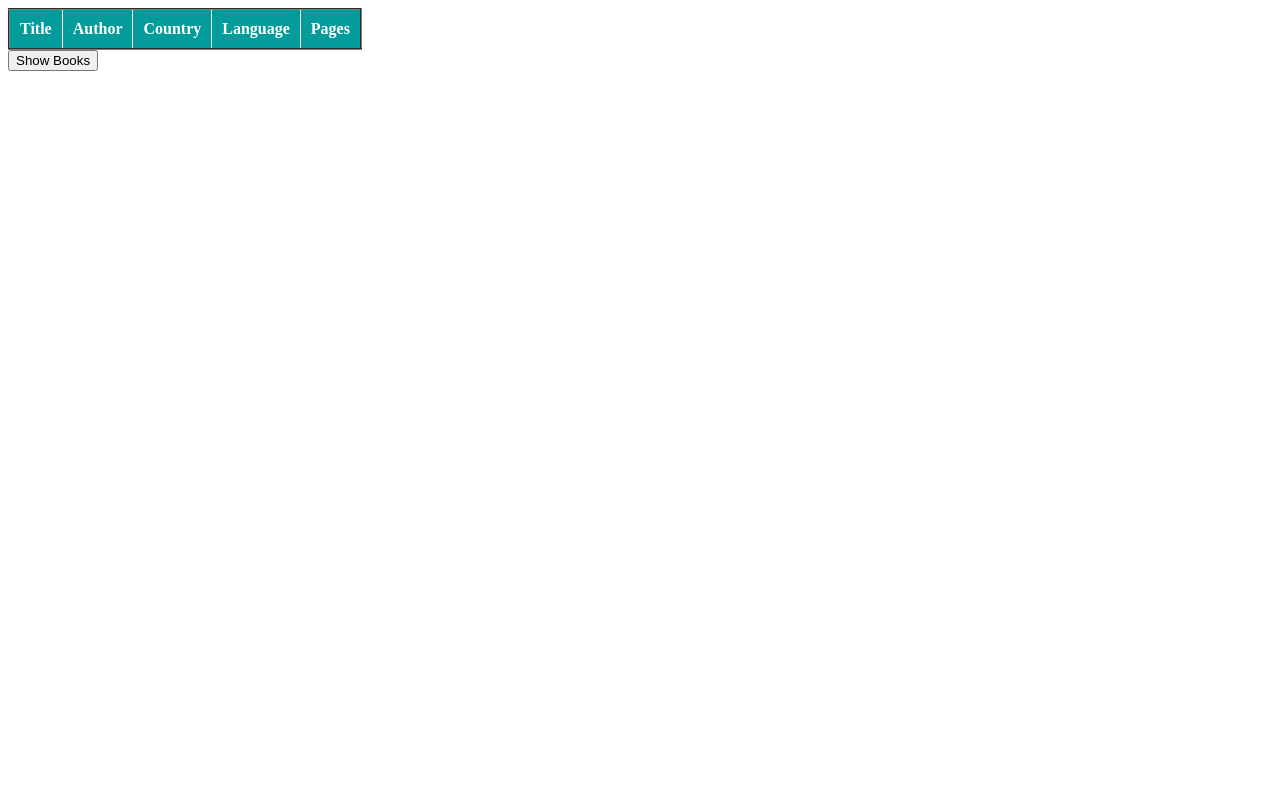
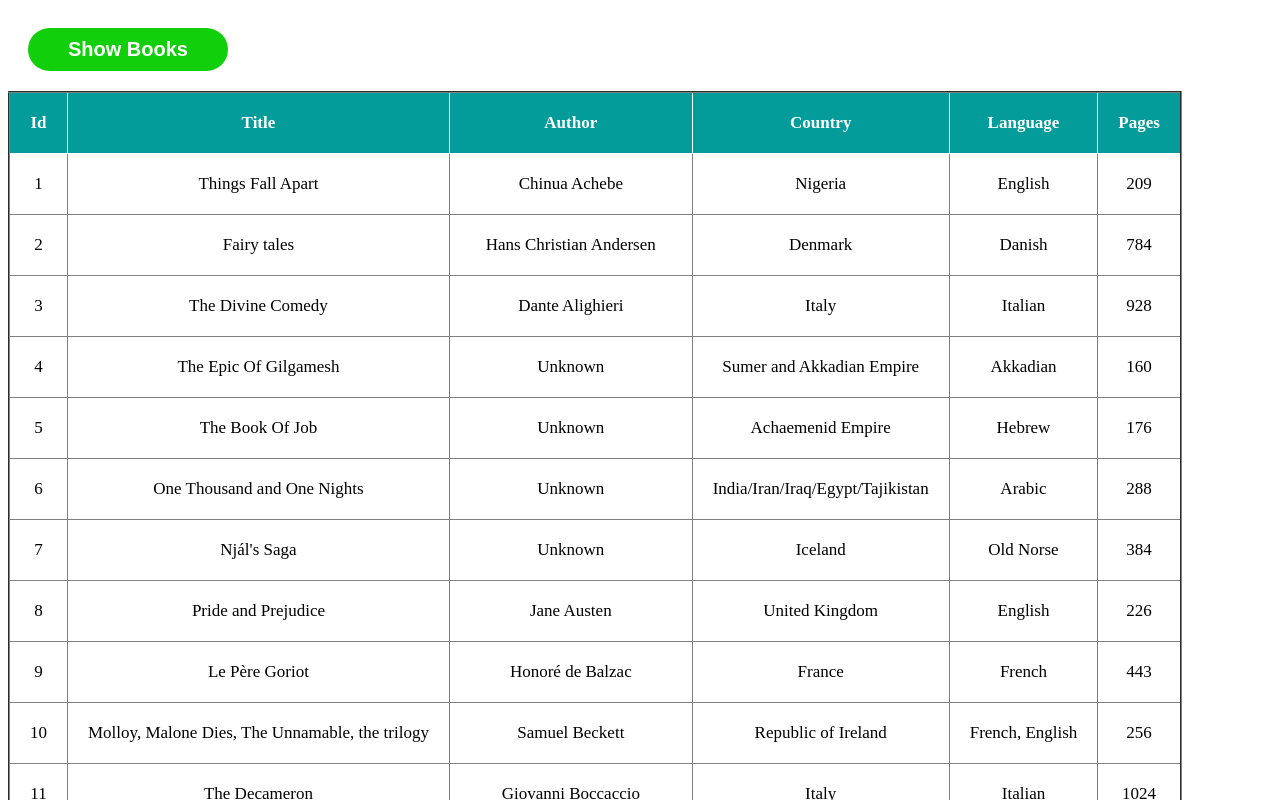
Before and after one commit to prasadmore01/Books-API-Details-, a plain HTML site: page index.html in a window 1280 px wide. Both pictures are taken after a click on the button "Show Books". Shown: the top 800 px of the page. Drawn offline with Linux system fonts and the light colour scheme.

Commit message:
Completed!

```diff
--- a/app.js
+++ b/app.js
@@ -17,15 +17,15 @@ function showBooks(){
         let response = (this.responseText)
         let res = JSON.parse(response)
 
-        for(let i=0;i<50;i++){
+        for(let i=0;i<res.length;i++){
             booksArr.push(res[i])
         }
-
+        display()
         }
 
     }
 
-    display()
+
 
 
 
@@ -33,10 +33,10 @@ function showBooks(){
 
 
 function display(){
-    table.innerHTML+="<tr><th>Title</th><th>Author</th><th>Country</th><th>Language</th><th>Pages</th></tr>"
+    table.innerHTML+="<tr><th>Id</th><th>Title</th><th>Author</th><th>Country</th><th>Language</th><th>Pages</th></tr>"
 
-    for(let i=0;i<20;i++){
+    for(let i=0;i<50;i++){
 
-        table.innerHTML += "<tr><td>"+ booksArr[i].title +"</td><td>"+booksArr[i].author+"</td><td>"+booksArr[i].country+"</td><td>"+booksArr[i].language+"</td><td>"+booksArr[i].pages+"</td></tr>"
+        table.innerHTML += "<tr><td>"+(i+1)+"<td>"+ booksArr[i].title +"</td><td>"+booksArr[i].author+"</td><td>"+booksArr[i].country+"</td><td>"+booksArr[i].language+"</td><td>"+booksArr[i].pages+"</td></tr>"
     }
 }
--- a/index.html
+++ b/index.html
@@ -7,11 +7,11 @@
     <link rel="stylesheet" href="style.css">
 </head>
 <body>
-
+    <button id="showBtn">Show Books</button>
     <table border="2">
 
     </table>
-    <button id="showBtn">Show Books</button>
+
 
 
     <script src="./app.js"></script>
--- a/style.css
+++ b/style.css
@@ -3,8 +3,9 @@ table{
 }
 
 th,tr,td{
-    padding: 10px;
+    padding: 20px;
     text-align: center;
+    font-size: 17px;
 }
 
 th{
@@ -12,3 +13,22 @@ th{
     color: white;
     border: 1px solid white;
 }
+
+button{
+    padding: 10px;
+    background-color: rgb(17, 207, 10);
+    color: white;
+    width: 200px;
+    height: auto;
+    border: none;
+    outline: none;
+    border-radius: 30px;
+    font-size: 20px;
+    font-weight: 700;
+    margin: 20px;
+}
+
+button:hover{
+    cursor: pointer;
+
+}
```
